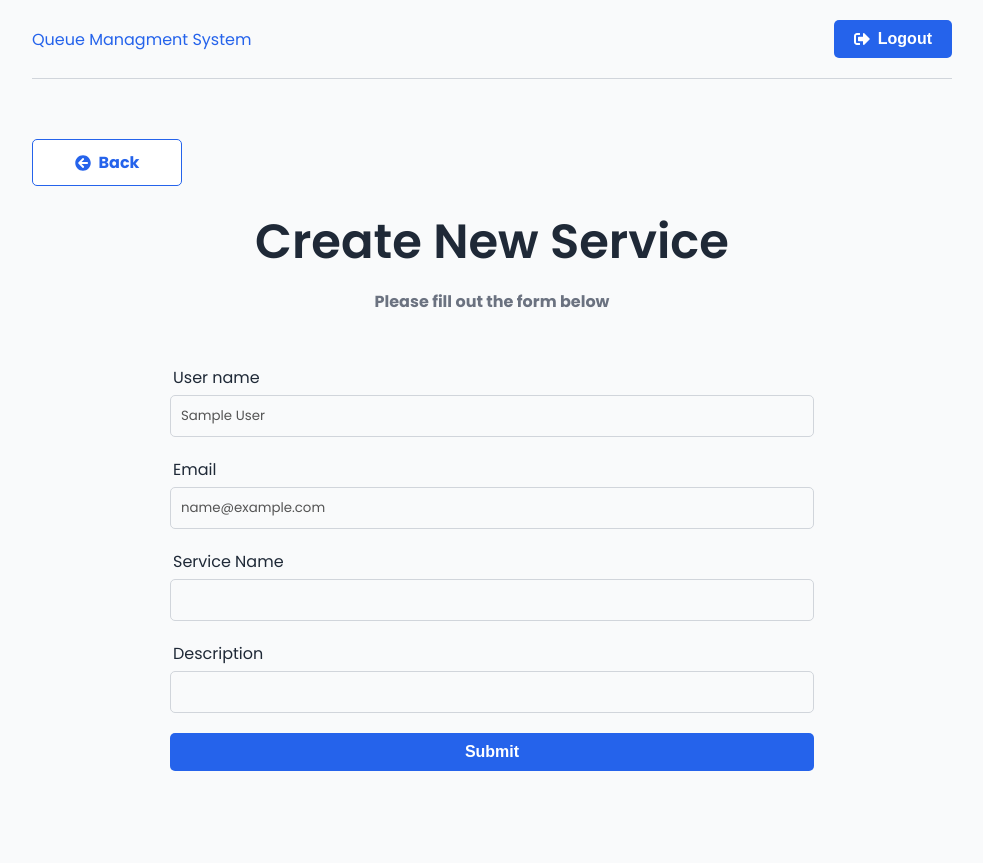
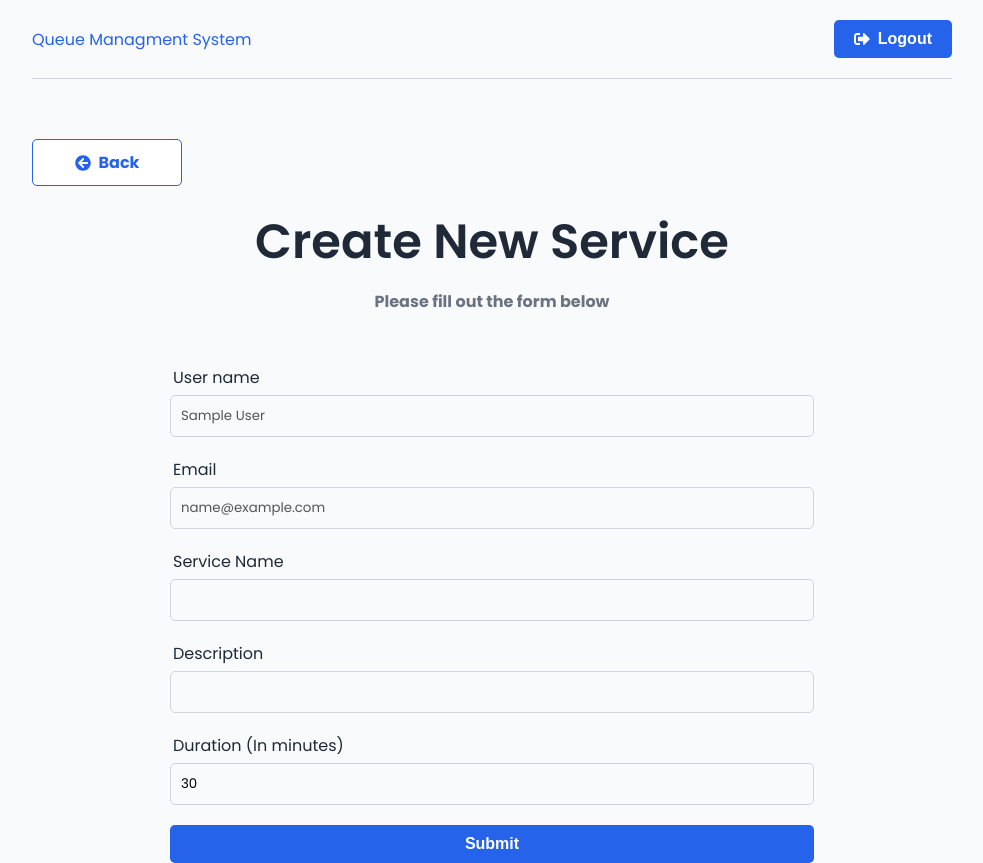
Before and after one commit to manny1918/q-in, a React (Vite) app in the folder frontend/: page /new-service in a window 1280 px wide. Shown: the whole page, without its empty margins (148-1131 px from the left). Before the commit the page ends 800 px from the top, so only its background shows below. Built offline with nearby package versions, Linux system fonts and the light colour scheme; sample sign-in values are in the browser's storage.

Commit message:
Add duration to new service page

```diff
--- a/frontend/src/pages/NewService.jsx
+++ b/frontend/src/pages/NewService.jsx
@@ -14,6 +14,7 @@ export default function NewService() {
   const [email] = useState(user.email);
   const [serviceName, setServiceName] = useState('');
   const [description, setDescription] = useState('');
+  const [serviceDuration, setServiceDuration] = useState(30);
 
   const dispatch = useDispatch()
   const navigate = useNavigate()
@@ -67,6 +68,10 @@ export default function NewService() {
             <label htmlFor='description'>Description</label>
             <input type='text' id='description' name='description' onChange={(e) => setDescription(e.target.value)} value={description} className='form-control' />
           </div>
+          <div className='form-group'>
+            <label htmlFor='description'>Duration (In minutes)</label>
+            <input type='text' id='description' name='description' onChange={(e) => serviceDuration(e.target.value)} value={serviceDuration} className='form-control' />
+          </div>
           <div className="form-group">
             <button className="btn btn-block">Submit</button>
           </div>
```
